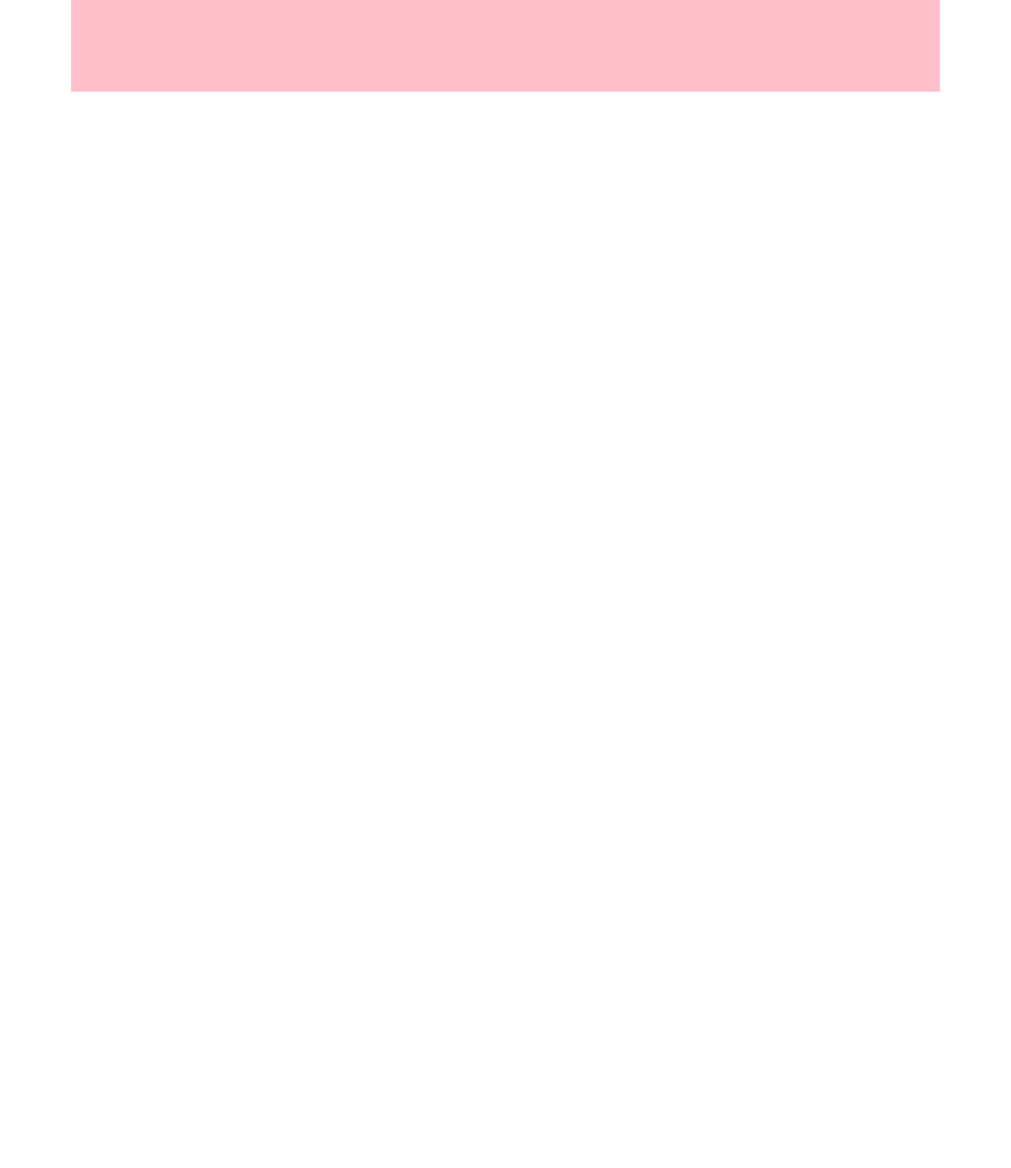
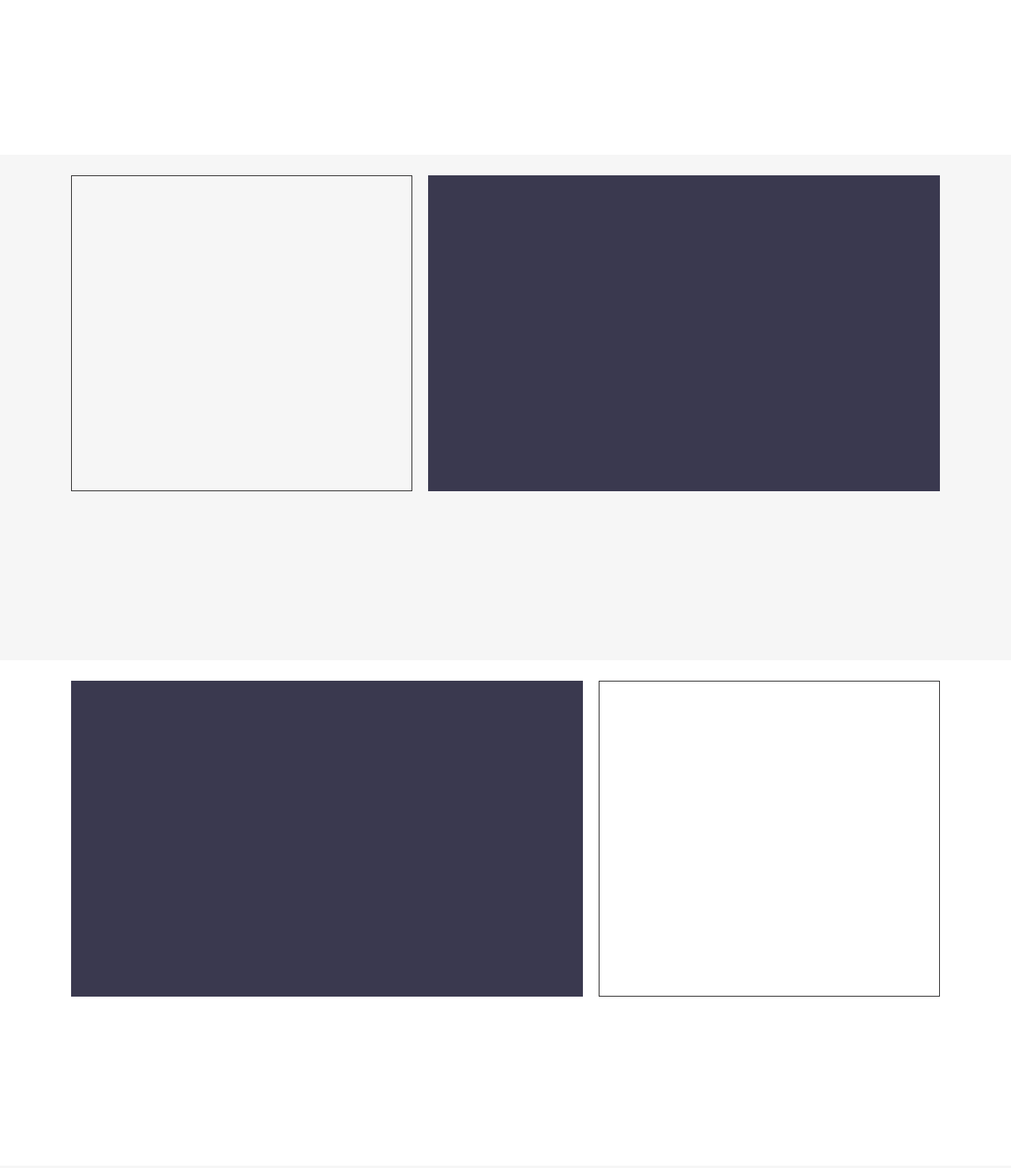
Before and after one commit to agnesvarga1/htmlcss-struttura-discord, a plain HTML site: page index.html in a window 1280 px wide. Shown: the part 1084-2563 px from the top of the page at 79% size. Before the commit the page ends 1200 px from the top, so only its background shows below. Drawn offline with Linux system fonts and the light colour scheme.

Commit message:
section123

```diff
--- a/index.html
+++ b/index.html
@@ -28,8 +28,18 @@
           <article></article>
         </div>
       </section>
-      <section class="section-2"></section>
-      <section class="section-3"></section>
+      <section class="section-2">
+        <div class="flex-container">
+          <article></article>
+          <figure></figure>
+        </div>
+      </section>
+      <section class="section-3">
+        <div class="flex-container">
+          <figure></figure>
+          <article></article>
+        </div>
+      </section>
       <section class="section-4"></section>
     </main>
   </body>
--- a/styles.css
+++ b/styles.css
@@ -4,7 +4,10 @@
   box-sizing: border-box;
 }
 header,
-main,
+.section-1,
+.section-2,
+.section-3,
+.section-4,
 footer {
   padding-inline: 7%;
 }
@@ -18,7 +21,7 @@ header {
   display: flex;
   justify-content: space-between;
 }
-figure,
+header figure,
 nav,
 .btn {
   min-height: 40px;
@@ -28,7 +31,7 @@ nav,
 nav {
   min-width: 45%;
 }
-figure,
+header figure,
 .btn {
   min-width: 10%;
 }
@@ -57,26 +60,31 @@ figure,
   background-color: black;
 }
 
-/* .section-2,
-.section-3*/
-.section-1 {
-  height: 70vh;
-  background-color: pink;
+.section-3,
+.section-2,
+.section-1,
+.section-4 {
+  min-height: 80vh;
   padding-block: 2%;
 }
 .flex-container {
   display: flex;
   gap: 20px;
 }
-.section-1 figure,
-.section-1 article {
-  width: 50%;
+main figure,
+main article {
+  min-height: 400px;
 }
-
-.section-1 figure {
+main figure {
+  width: 60%;
   background-color: #3a394f;
 }
 
-.section-1 article {
+main article {
+  width: 40%;
   border: 1px solid rgb(43, 42, 42);
 }
+.section-2,
+.section-4 {
+  background-color: #f6f6f6;
+}
```
